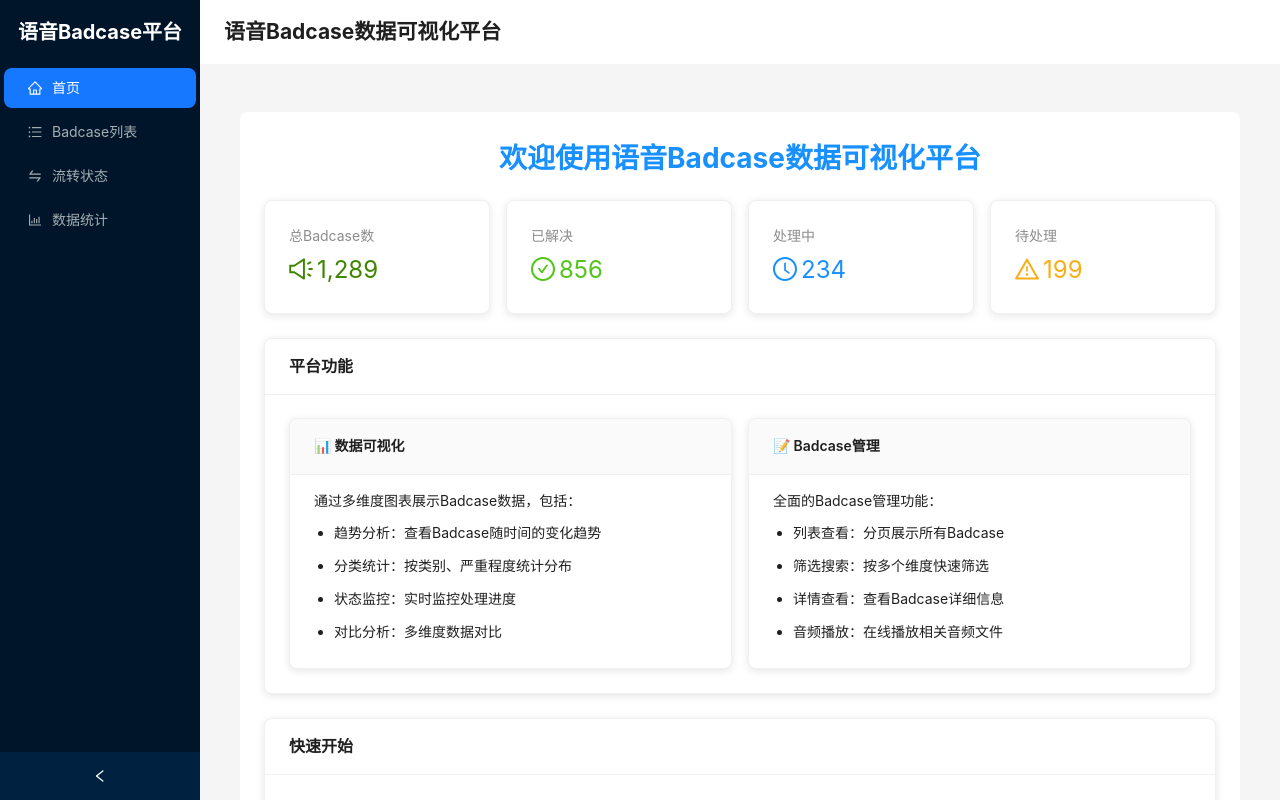
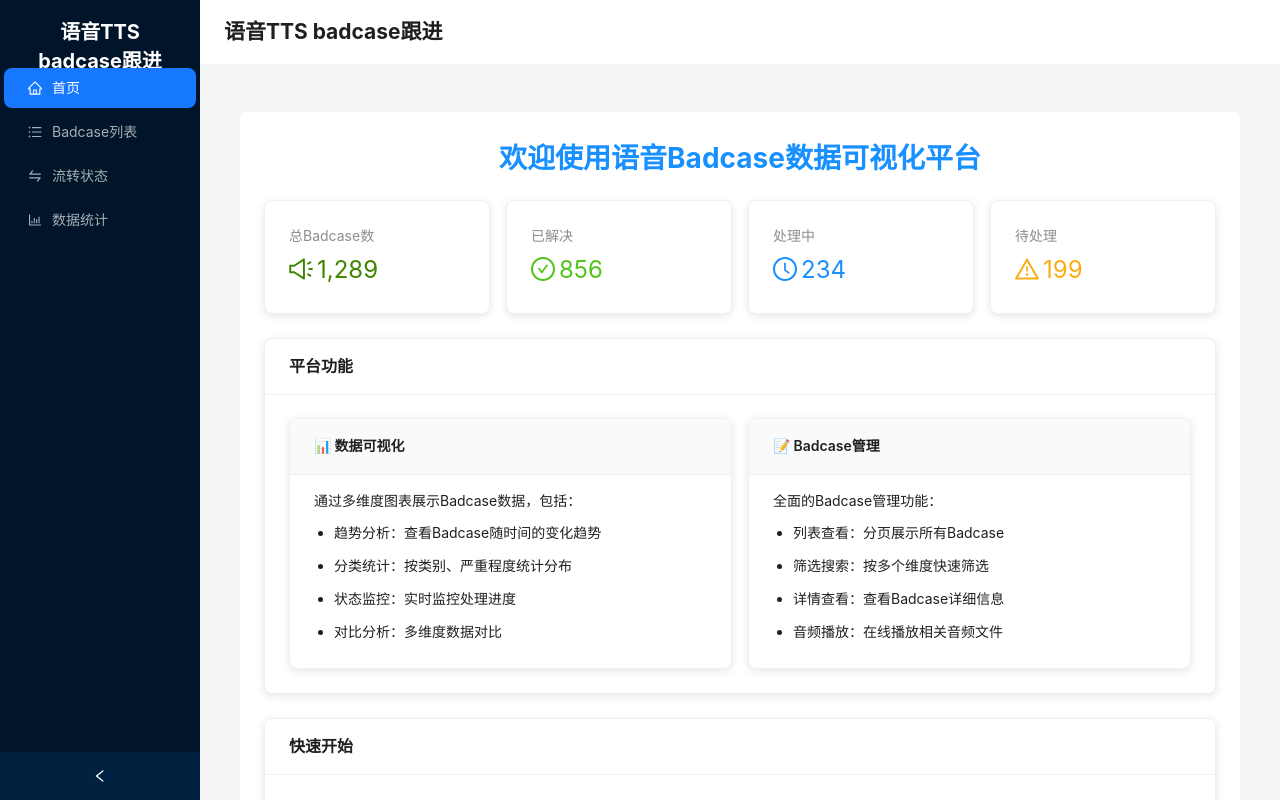
Before and after one commit to Camelia-star-98/voice-badcase-platform, a React (Vite) app: page /home in a window 1280 px wide. Shown: the top 800 px of the page. Built offline with nearby package versions, Linux system fonts and the light colour scheme; no server answers; the database is empty.

Commit message:
修改项目标题为：语音TTS badcase跟进

```diff
--- a/index.html
+++ b/index.html
@@ -4,7 +4,7 @@
     <meta charset="UTF-8" />
     <link rel="icon" type="image/svg+xml" href="/vite.svg" />
     <meta name="viewport" content="width=device-width, initial-scale=1.0" />
-    <title>语音Badcase数据可视化平台</title>
+    <title>语音TTS badcase跟进</title>
   </head>
   <body>
     <div id="root"></div>
--- a/package.json
+++ b/package.json
@@ -1,7 +1,7 @@
 {
   "name": "voice-badcase-platform",
   "version": "1.0.0",
-  "description": "语音Badcase数据可视化平台",
+  "description": "语音TTS badcase跟进",
   "type": "module",
   "scripts": {
     "dev": "vite",
--- a/src/components/MainLayout.tsx
+++ b/src/components/MainLayout.tsx
@@ -58,7 +58,7 @@ const MainLayout = () => {
             textAlign: 'center',
           }}
         >
-          {collapsed ? 'VB' : '语音Badcase平台'}
+          {collapsed ? 'TTS' : '语音TTS badcase跟进'}
         </div>
         <Menu
           theme="dark"
@@ -70,7 +70,7 @@ const MainLayout = () => {
       </Sider>
       <Layout>
         <Header style={{ padding: '0 24px', background: colorBgContainer }}>
-          <h2 style={{ margin: 0 }}>语音Badcase数据可视化平台</h2>
+          <h2 style={{ margin: 0 }}>语音TTS badcase跟进</h2>
         </Header>
         <Content style={{ margin: '24px 16px 0' }}>
           <div
```
